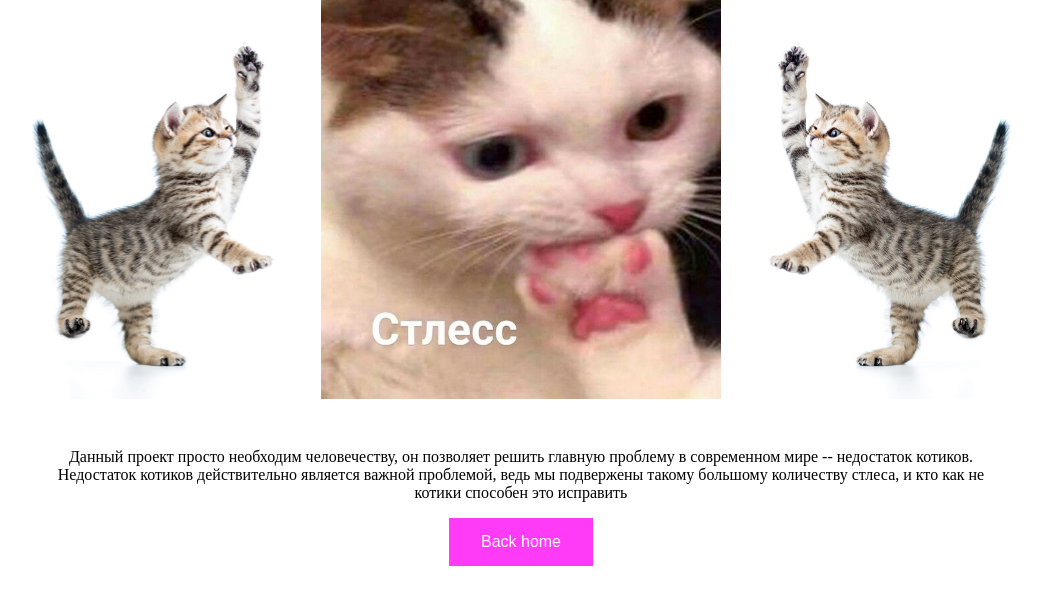
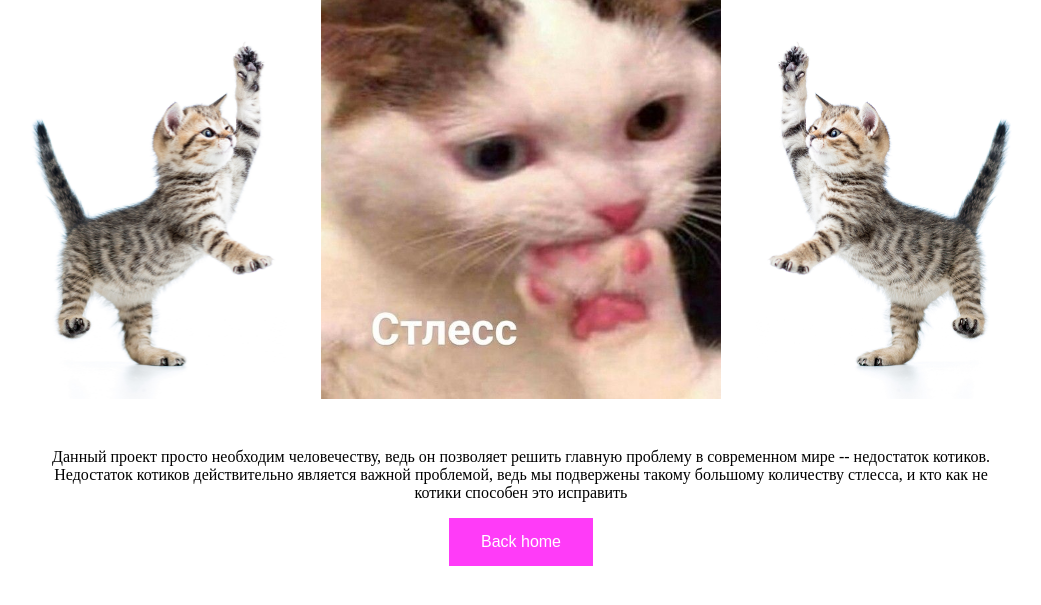
Before and after one commit to Tanya301/cats, a PHP site: page /about.php in a window 1280 px wide. Shown: the part 66-671 px from the top of the page, without its empty margins (119-1160 px from the left). Run offline with PHP 8.4, Linux system fonts and the light colour scheme.

Commit message:
minor changes

```diff
--- a/about.php
+++ b/about.php
@@ -11,7 +11,7 @@
     <td width="150">
     </td>
     <td>
-      <p>Данный проект просто необходим человечеству, он позволяет решить главную проблему в современном мире -- недостаток котиков. Недостаток котиков действительно является важной проблемой, ведь мы подвержены такому большому количеству стлеса, и кто как не котики способен это исправить</p>
+      <p>Данный проект просто необходим человечеству, ведь он позволяет решить главную проблему в современном мире -- недостаток котиков. Недостаток котиков действительно является важной проблемой, ведь мы подвержены такому большому количеству стлесса, и кто как не котики способен это исправить</p>
       <button onclick="location.href = 'index.php';" id=mainPageBtn class='btn'>Back home</button>
     </td>
     <td width="150">
--- a/signup.php
+++ b/signup.php
@@ -5,7 +5,7 @@
 </head>
 
 <body class='mainStl'>
-  <img class="mw-100" src="img/authCat.jpeg" width="400" height="300"><br><br>
+  <img class="mw-100" src="img/paw.png" width="400" height="300"><br><br>
   <button onclick="location.href = 'index.php';" id=mainPageBtn class='btn'>Back home</button>
   <button onclick="location.href = 'auth.php';" id=authBtn class='btn'>Back to Auth</button><br><br>
 
```
Also changed, not shown: img/paw.png (added).
